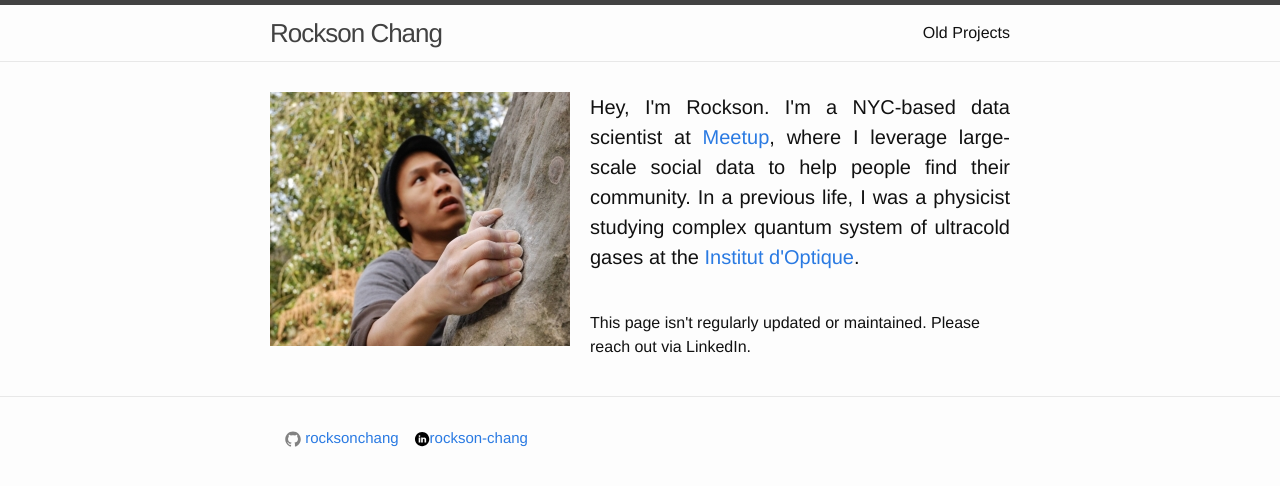
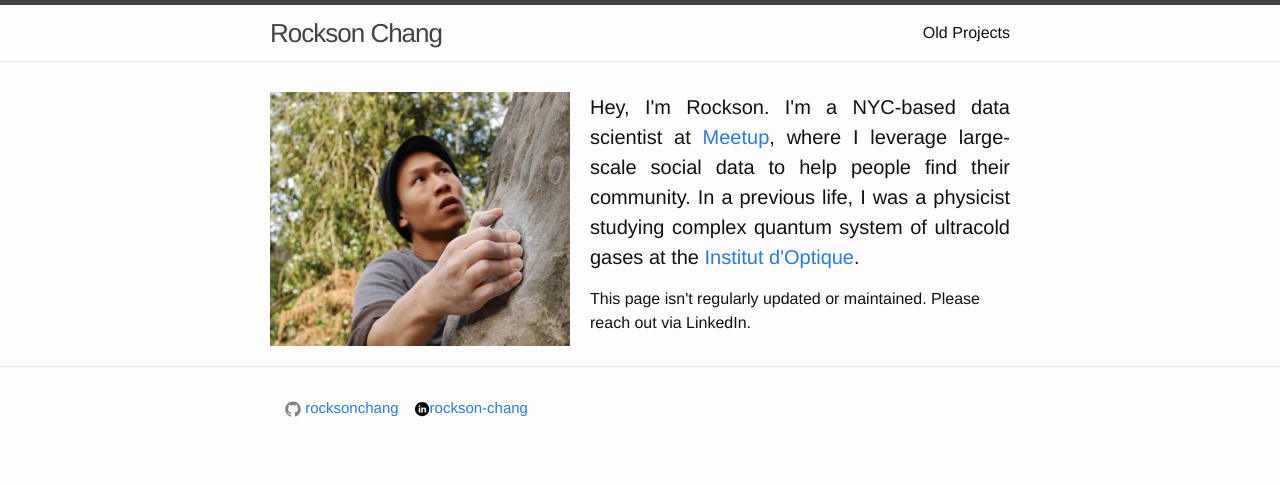
Before and after one commit to rocksonchang/rocksonchang.github.io, a Jekyll site: the page built from index.html, in a window 1280 px wide. Shown: the top 486 px of the page. Built offline with Jekyll 4.4.1, drawn with Linux system fonts in a browser that asks for light colours.

Commit message:
formatting

```diff
--- a/index.html
+++ b/index.html
@@ -10,9 +10,11 @@ layout: default
     In a previous life, I was a physicist studying complex quantum system of ultracold gases at the
     <a href="https://www.lcf.institutoptique.fr/groupes-de-recherche/gaz-quantiques/experiences/lattice-gases">Institut d'Optique</a>.
     </p>
+
+  <div class="intro">
+    <p style="font-size:20px"></p>
+    This page isn't regularly updated or maintained. Please reach out via LinkedIn.
   </div>
-  <br>
-  This page isn't regularly updated or maintained. Please reach out via LinkedIn.
 
   <div style="clear:both;"></div>
 
```
